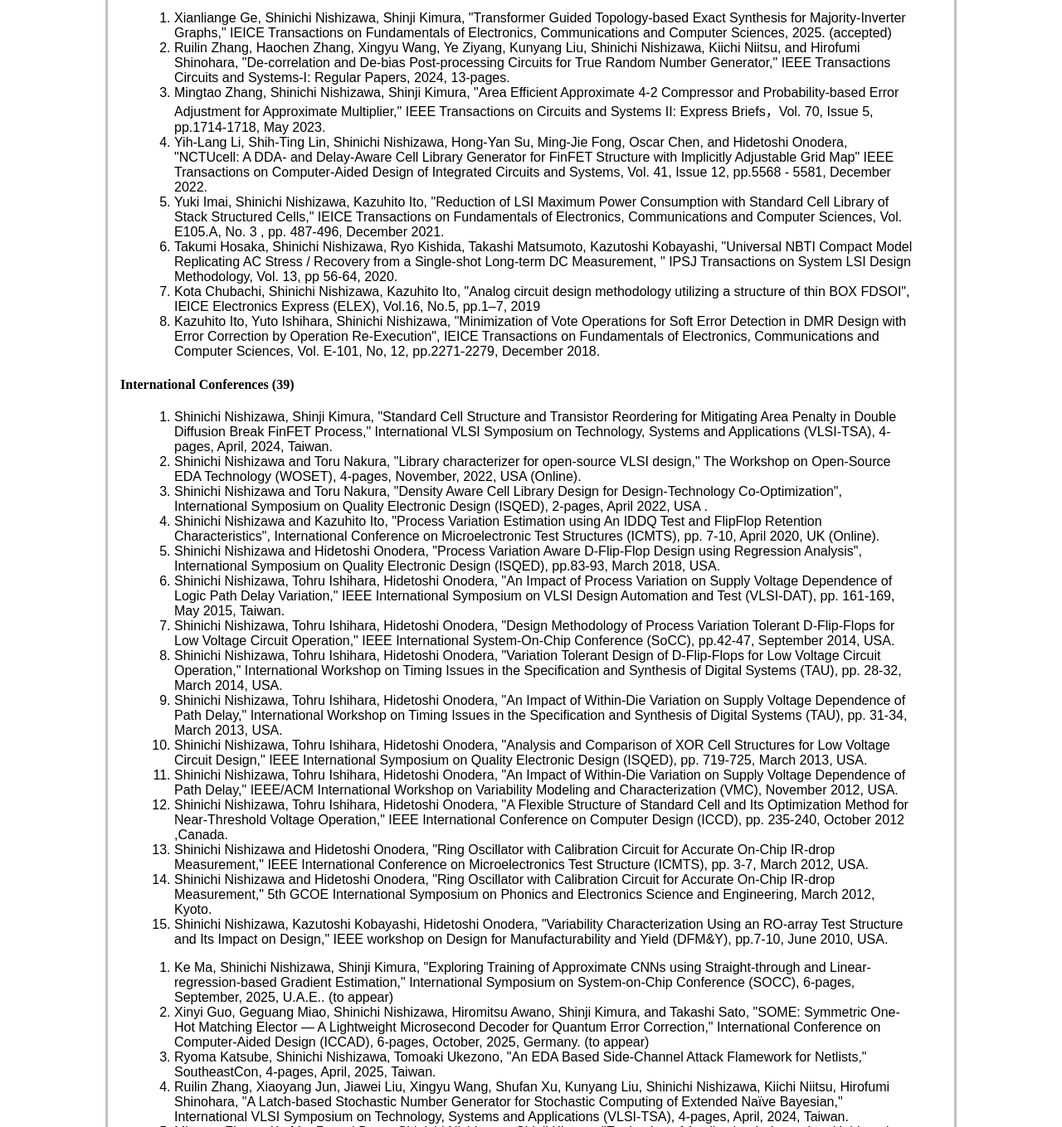
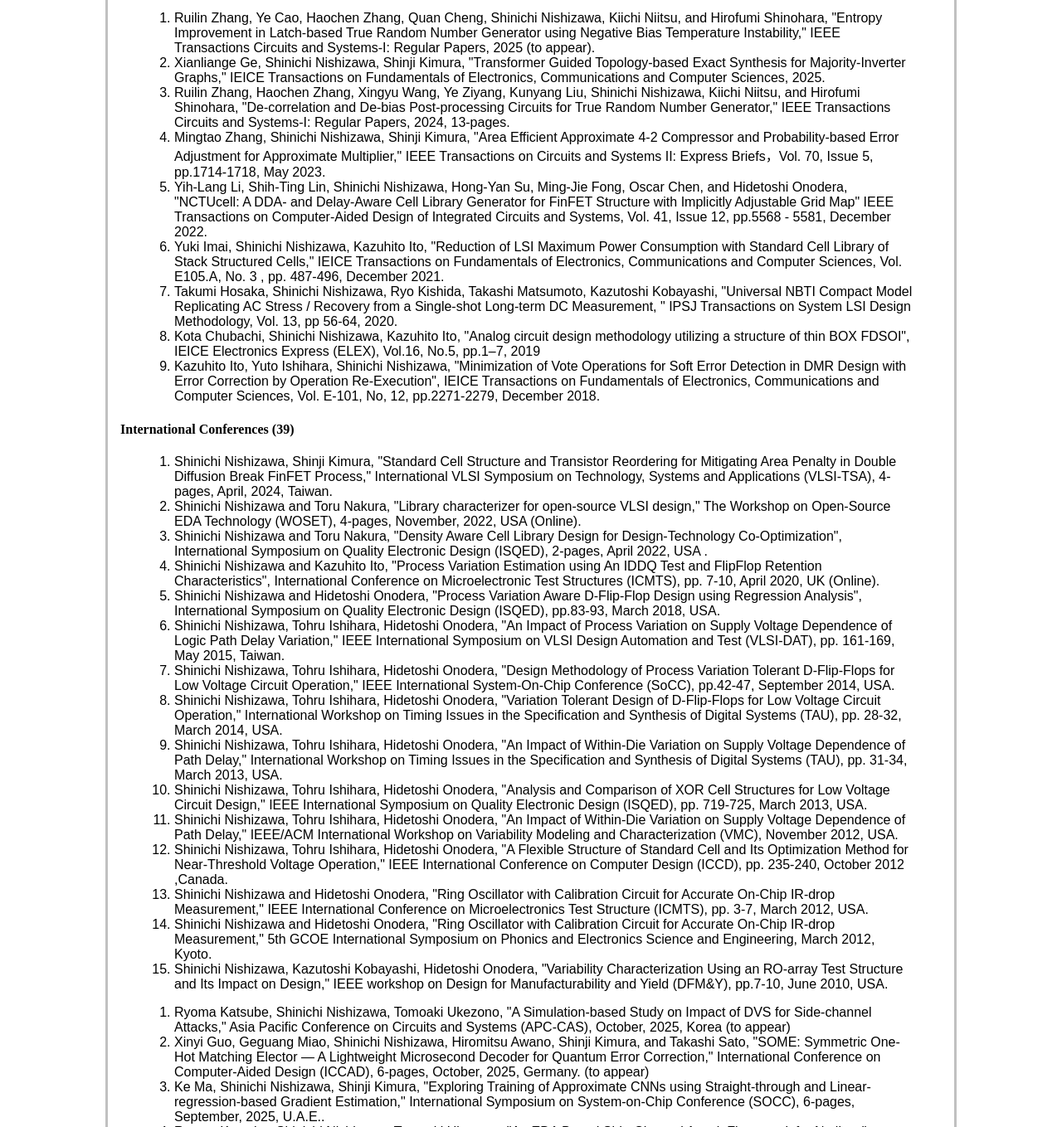
Before and after one commit to snishizawa/snishizawa.github.io, a plain HTML site: page publications.html in a window 1280 px wide. Shown: the part 603-1962 px from the top of the page at 83% size. Drawn offline with Linux system fonts and the light colour scheme.

Commit message:
Add files via upload

```diff
--- a/publications.html
+++ b/publications.html
@@ -54,7 +54,8 @@
 		<li>Shinichi Nishizawa and Hidetoshi Onodera, "A Ring Oscillator with Calibration Circuit for On-Chip Measurement of Static IR-drop" , IEEE Transactions on Semiconductor Manufacturing, Vol. 26, Issue 3, pp. 306-313, August, 2013</li>
 	</ol>
 	<ol>
-		<li>Xianliange Ge, Shinichi Nishizawa, Shinji Kimura, "Transformer Guided Topology-based Exact Synthesis for Majority-Inverter Graphs," IEICE Transactions on Fundamentals of Electronics, Communications and Computer Sciences, 2025. (accepted)</li>
+		<li>Ruilin Zhang, Ye Cao, Haochen Zhang, Quan Cheng, Shinichi Nishizawa, Kiichi Niitsu, and Hirofumi Shinohara, "Entropy Improvement in Latch-based True Random Number Generator using Negative Bias Temperature Instability," IEEE Transactions Circuits and Systems-I: Regular Papers, 2025 (to appear).</il>
+		<li>Xianliange Ge, Shinichi Nishizawa, Shinji Kimura, "Transformer Guided Topology-based Exact Synthesis for Majority-Inverter Graphs," IEICE Transactions on Fundamentals of Electronics, Communications and Computer Sciences, 2025.</li>
 		<li>Ruilin Zhang, Haochen Zhang, Xingyu Wang, Ye Ziyang, Kunyang Liu, Shinichi Nishizawa, Kiichi Niitsu, and Hirofumi Shinohara, "De-correlation and De-bias Post-processing Circuits for True Random Number Generator," IEEE Transactions Circuits and Systems-I: Regular Papers, 2024, 13-pages.</li>
 		<li>Mingtao Zhang, Shinichi Nishizawa, Shinji Kimura, "Area Efficient Approximate 4-2 Compressor and Probability-based Error Adjustment for Approximate Multiplier," IEEE Transactions on Circuits and Systems II: Express Briefs，Vol. 70, Issue 5, pp.1714-1718, May 2023.</li>
 		<li>Yih-Lang Li, Shih-Ting Lin, Shinichi Nishizawa, Hong-Yan Su, Ming-Jie Fong, Oscar Chen, and Hidetoshi Onodera, "NCTUcell: A DDA- and Delay-Aware Cell Library Generator for FinFET Structure with Implicitly Adjustable Grid Map" IEEE Transactions on Computer-Aided Design of Integrated Circuits and Systems, Vol. 41, Issue 12, pp.5568 - 5581,  December 2022.</li>
@@ -84,8 +85,9 @@
 
 	</ol>
 	<ol>
-		<li>Ke Ma, Shinichi Nishizawa, Shinji Kimura, "Exploring Training of Approximate CNNs using Straight-through and Linear-regression-based Gradient Estimation," International Symposium on System-on-Chip Conference (SOCC), 6-pages, September, 2025, U.A.E.. (to appear)</li>
+		<li>Ryoma Katsube, Shinichi Nishizawa, Tomoaki Ukezono, "A Simulation-based Study on Impact of DVS for Side-channel Attacks," Asia Pacific Conference on Circuits and Systems (APC-CAS), October, 2025, Korea (to appear)</li>
 		<li>Xinyi Guo, Geguang Miao, Shinichi Nishizawa, Hiromitsu Awano, Shinji Kimura, and Takashi Sato, "SOME: Symmetric One-Hot Matching Elector — A Lightweight Microsecond Decoder for Quantum Error Correction," International Conference on Computer-Aided Design (ICCAD), 6-pages, October, 2025, Germany. (to appear)</li>
+				<li>Ke Ma, Shinichi Nishizawa, Shinji Kimura, "Exploring Training of Approximate CNNs using Straight-through and Linear-regression-based Gradient Estimation," International Symposium on System-on-Chip Conference (SOCC), 6-pages, September, 2025, U.A.E.. </li>
 		<li>Ryoma Katsube, Shinichi Nishizawa, Tomoaki Ukezono, "An EDA Based Side-Channel Attack Flamework for Netlists," SoutheastCon, 4-pages, April, 2025, Taiwan.</li>
 		<li>Ruilin Zhang, Xiaoyang Jun, Jiawei Liu,  Xingyu Wang, Shufan Xu, Kunyang Liu, Shinichi Nishizawa, Kiichi Niitsu, Hirofumi Shinohara, "A Latch-based Stochastic Number Generator for Stochastic Computing of Extended Naïve Bayesian," International VLSI Symposium on Technology, Systems and Applications (VLSI-TSA), 4-pages, April, 2024, Taiwan.</li>
 		<li>Mingtao Zhang, Ke Ma, Renrui Duan, Shinichi Nishizawa, Shinji Kimura, "Evaluation of Application-Independent Unbiased Approximate Multipliers for Quantized Convolutional Neural Networks," International Symposium on System-on-Chip Conference (SOCC), 6-pages, September 2023. </li>
```
